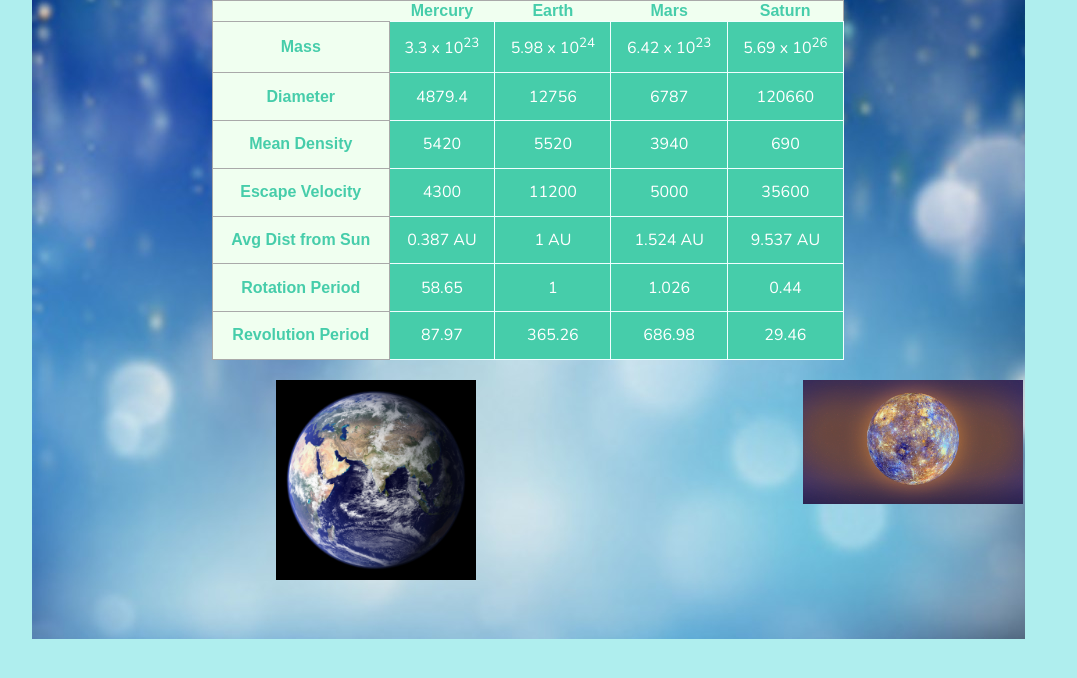
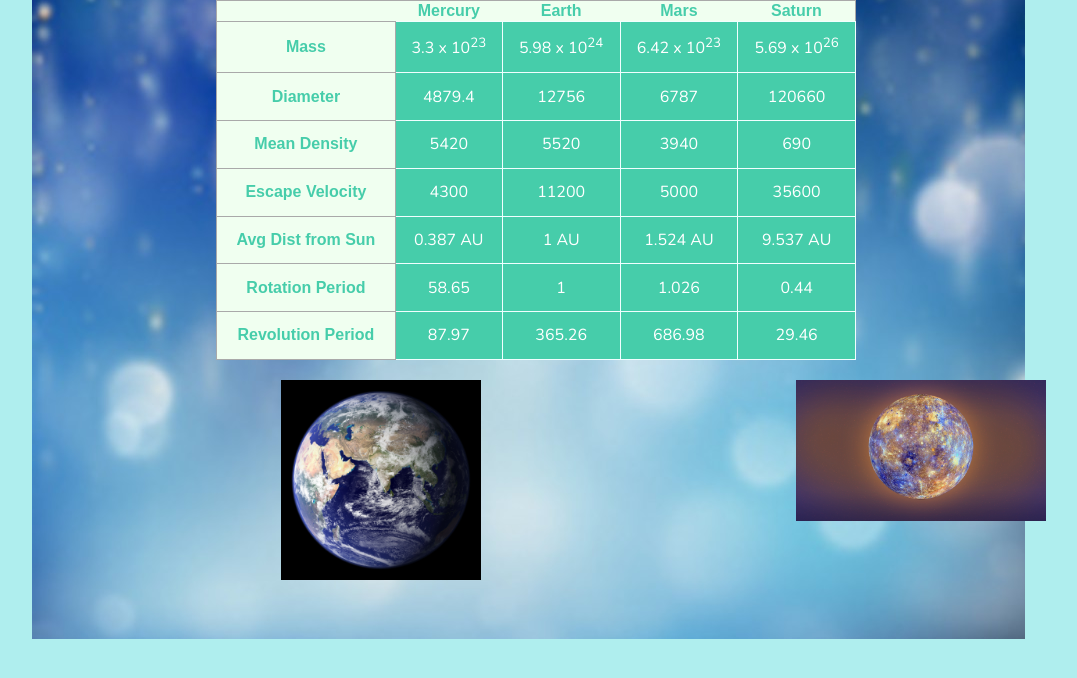
Before and after one commit to dpatel137/Lab-5, a plain HTML site: page index.html in a window 1280 px wide. Shown: the part 84-762 px from the top of the page, without its empty margins (112-1189 px from the left). Drawn offline with nearby package versions, Linux system fonts and the light colour scheme; a web font is replaced by a local one.

Commit message:
updated id's

```diff
--- a/index.html
+++ b/index.html
@@ -71,7 +71,7 @@
       </tr>
     </tbody>
   </table>
-  <img id="mercury" src="images/mercury.jpg" alt="mercury image">
-  <img id="earth" src="images/earth.jpg" alt="earth image">
+  <img id="mercurypic" src="images/mercury.jpg" alt="mercury image">
+  <img id="earthpic" src="images/earth.jpg" alt="earth image">
 </body>
 </html>
--- a/style.css
+++ b/style.css
@@ -1,6 +1,7 @@
 body {
   background-image: url(images/background.jpg);
   background-position: center;
+	width: 100%;
   background-repeat: no-repeat;
   background-color: #AFEEEE;
 }
@@ -13,18 +14,18 @@ h1 {
   font-family: 'Oxygen', sans-serif;
 }
 
-#mercury {
+#mercurypic {
   display: block;
-  padding: 20px 0 0 907px;
+  padding: 20px 0 0 900px;
   position: absolute;
   float: left;
-  width: 220px;
+  width: 250px;
 
 }
 
-#earth {
+#earthpic {
   display: block;
-  padding: 20px 0 0 380px;
+  padding: 20px 0 0 385px;
   position: absolute;
   float: left;
   width: 200px;
```
